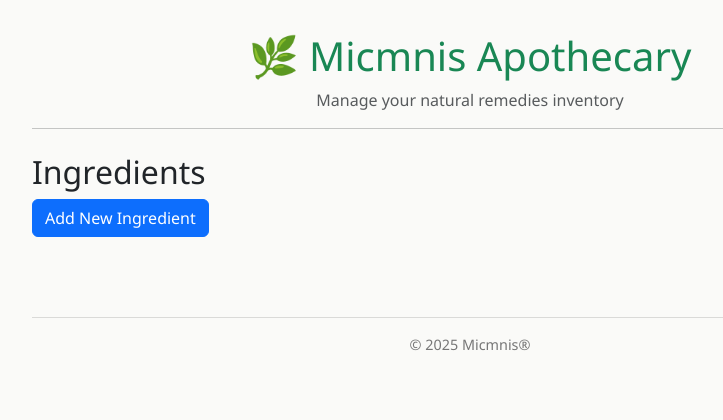
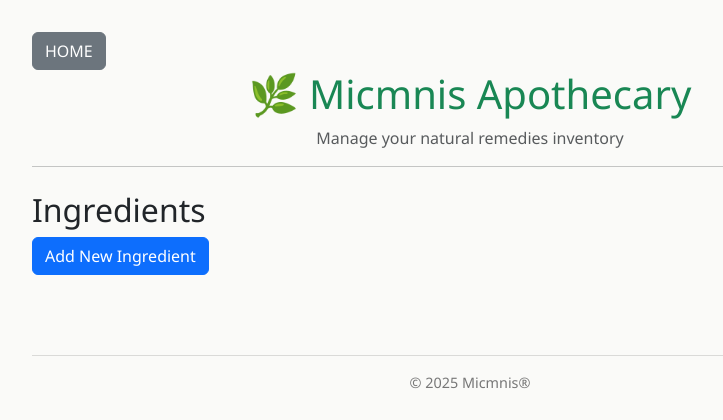
Before and after one commit to zyle47/cmsv2, a Django app: page /ingredient/ in a window 1280 px wide. Shown: the top 420 px of the page, without its empty margins (170-893 px from the left). Run offline with Django 5.2, Linux system fonts and the light colour scheme; data that the repository does not hold is empty.

Commit message:
home added to base.html

```diff
--- a/micmnis/templates/micmnis/base.html
+++ b/micmnis/templates/micmnis/base.html
@@ -33,6 +33,7 @@
 <body>
     <div class="container">
         <header class="mb-4">
+            <a href="{% url 'inventory_list' %}" class="btn btn-secondary">HOME</a>
             <h1 class="text-center text-success">🌿 Micmnis Apothecary</h1>
             <p class="text-center text-muted">Manage your natural remedies inventory</p>
             <hr>
```
